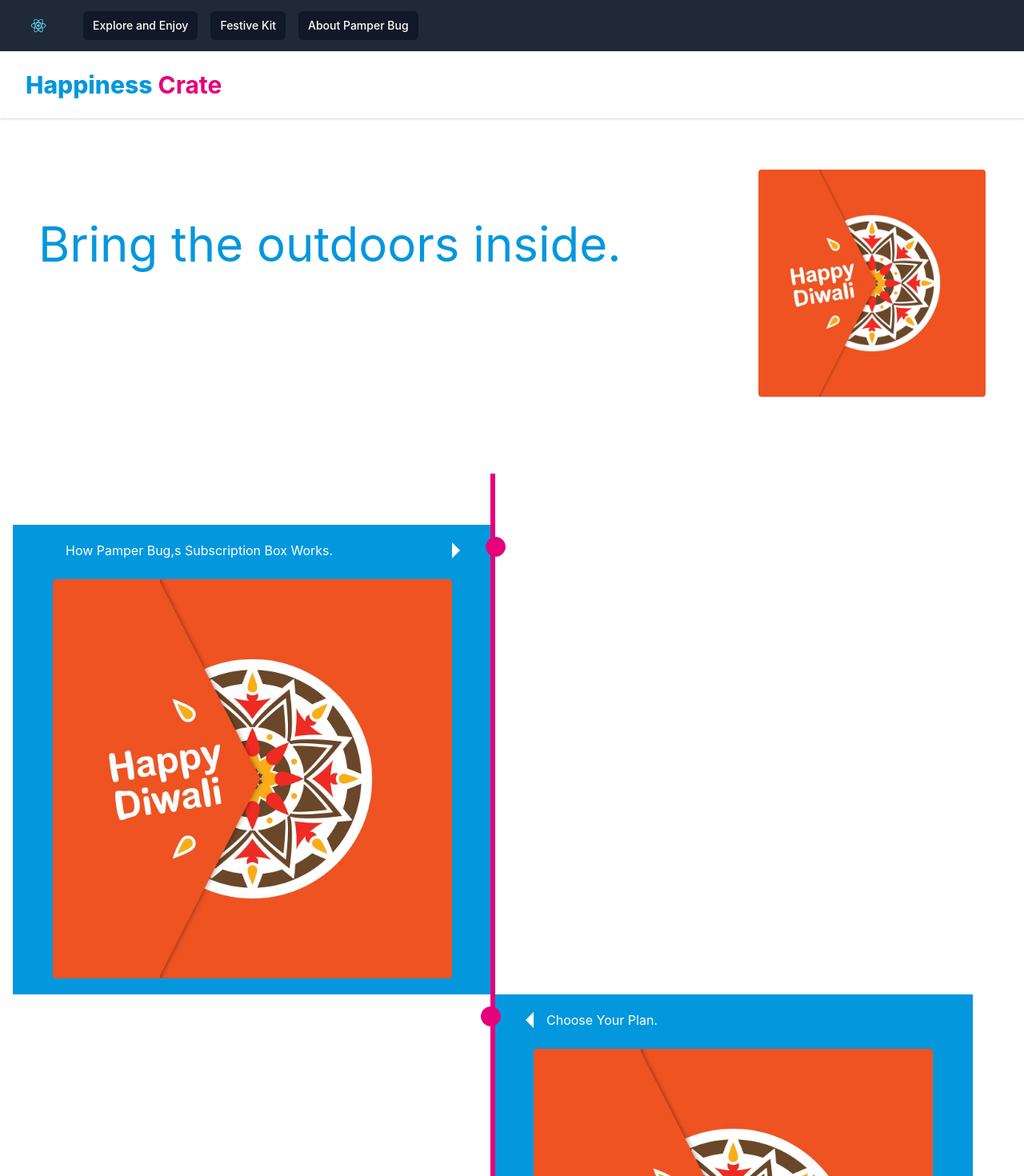
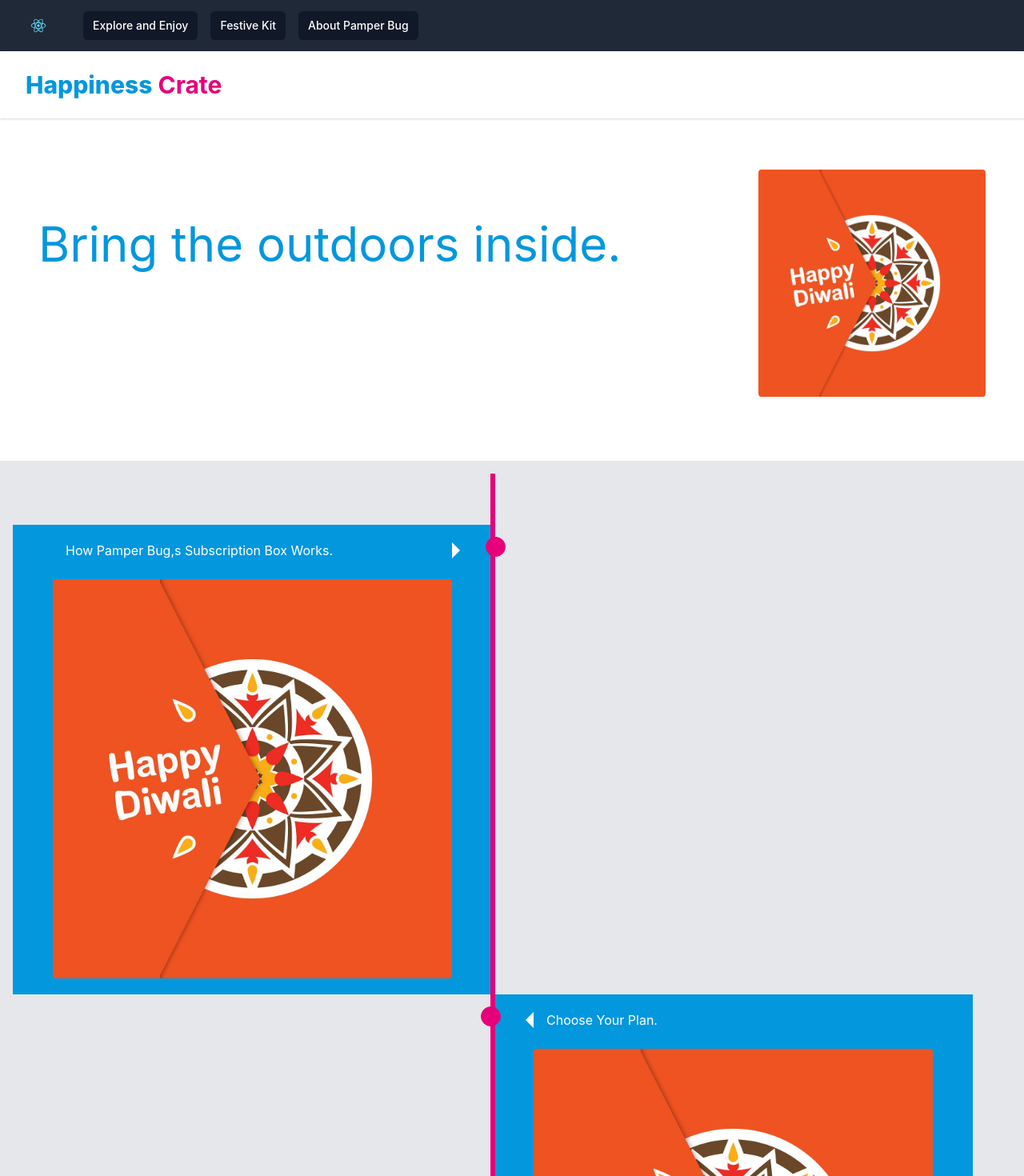
Before and after one commit to niteshpatare/pamperbugkit, a React (Create React App) app: page / in a window 1280 px wide. Shown: the top 1470 px of the page at 80% size. Built offline with nearby package versions, Linux system fonts and the light colour scheme.

Commit message:
css pic  upgrade

```diff
--- a/src/component/Aboutbug.js
+++ b/src/component/Aboutbug.js
@@ -19,7 +19,7 @@ const Aboutbug = () => {
             <header className="bg-white shadow">
                 <div className="max-w-8xl mx-auto py-6 px-4 sm:px-6 lg:px-8">
                 <h1 className="text-3xl font-bold text-gray-900">
-                    About Pamper Bug
+                <span className="text-prm font-extrabold">About</span> <span className="text-sec"> Pamper Bug</span>
                 </h1>
                 </div>
             </header>
--- a/src/component/Exploreenjoy.js
+++ b/src/component/Exploreenjoy.js
@@ -71,7 +71,7 @@ const Exploreenjoy = () => {
 
 
 
-            <div className="">
+            <div className="bg-gray-200">
                 <div className="max-w-7xl py-4 px-4 grid grid-cols-1 gap-4">
                     <div className="timeline grid grid-cols-1 py-16">
                         <div className="container left">
--- a/src/component/Festivekit.js
+++ b/src/component/Festivekit.js
@@ -14,7 +14,7 @@ const Festivekit = () => {
         <header className="bg-white shadow">
                 <div className="max-w-8xl mx-auto py-6 px-4 sm:px-6 lg:px-8">
                 <h1 className="text-3xl font-bold text-gray-900">
-                    Festive Kit
+                <span className="text-prm font-extrabold">Festive</span> <span className="text-sec"> Kit</span>
                 </h1>
                 </div>
             </header>
```
Lines whose indentation alone changed are shown as unchanged.
